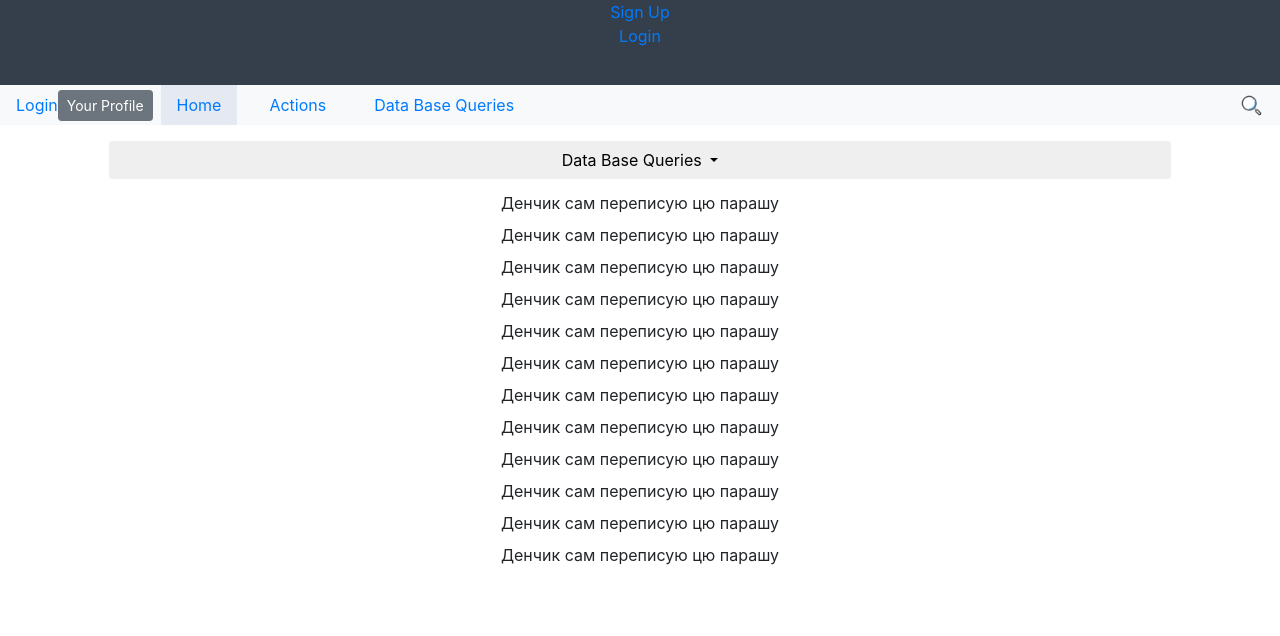
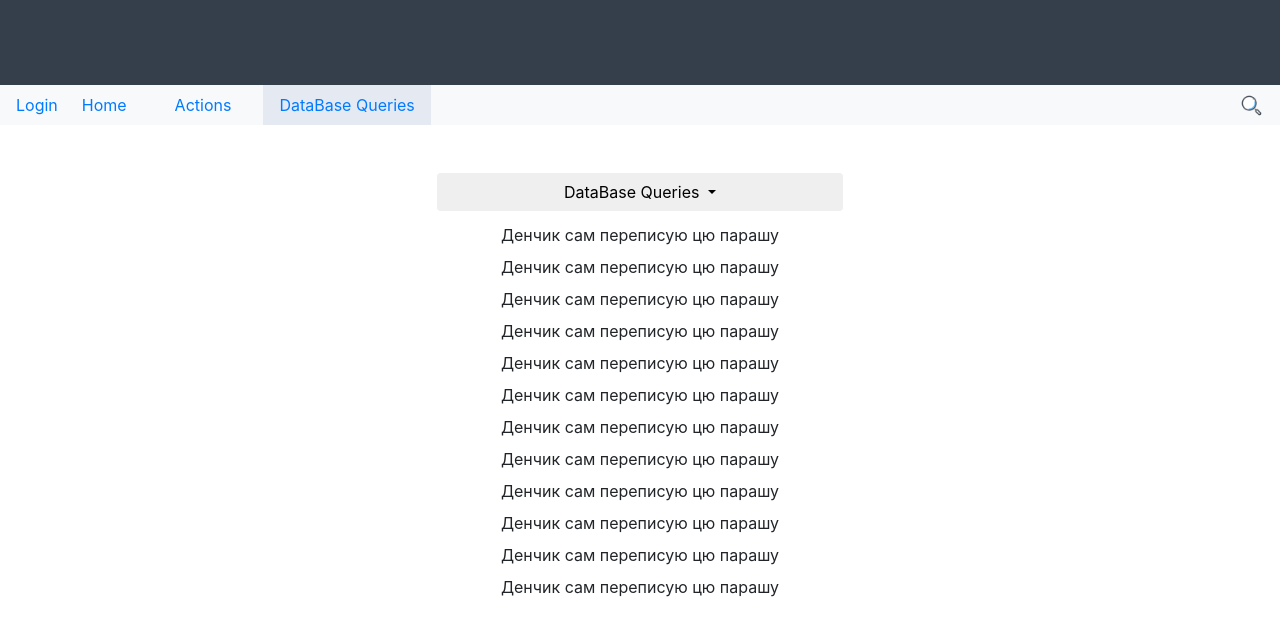
Before and after one commit to LilJohny/FriendsRenting, a Flask app: page /queries in a window 1280 px wide. Shown: the top 636 px of the page. Run offline with Flask 2, Linux system fonts and the light colour scheme; parts of the project's set-up code (start-up, migrations or seed data) failed here and were passed over; some libraries are stand-ins or nearby versions.

Commit message:
Refactoring + small changes

```diff
--- a/src/templates/base.html
+++ b/src/templates/base.html
@@ -11,7 +11,6 @@
     {% endblock %}
 
     <!-- Bootstrap core CSS -->
-    <link rel="stylesheet" type="text/css" href="{{ url_for('static',filename='styles/bootstrap-responsive.css') }}">
     <link rel="stylesheet" type="text/css" href="{{ url_for('static',filename='styles/bootstrap.min.css') }}">
 
     {% block styles %}
@@ -20,10 +19,6 @@
 
 <body class="text-center">
 <header>
-    <ul class="nav navbar-nav navbar-right">
-        <li><a href="#"><span class="glyphicon glyphicon-user"></span> Sign Up</a></li>
-        <li><a href="#"><span class="glyphicon glyphicon-log-in"></span> Login</a></li>
-    </ul>
 </header>
 {% block content %}
 
--- a/src/templates/dashboard.html
+++ b/src/templates/dashboard.html
@@ -19,13 +19,9 @@
                     <a href="{{ url_for('logout') }}">Logout</a>
                 {% endif %}
             </div>
-            <button class="btn btn-sm bg-secondary btn-outline-secondary" type="button"
-                    onclick="location.href='/profile'">
-                Your Profile
-            </button>
             <a class="nav-item nav-link active" href="{{ url_for('index') }}">Home</a>
             <a class="nav-item nav-link" href="{{ url_for('actions') }}">Actions</a>
-            <a class="nav-item nav-link" href="{{ url_for('queries') }}">Data Base Queries</a>
+            <a class="nav-item nav-link" href="{{ url_for('queries') }}">DataBase Queries</a>
         </form>
         <img class="search" src="{{ url_for('static',filename='images/search.png') }}">
     </nav>
--- a/src/templates/login.html
+++ b/src/templates/login.html
@@ -10,12 +10,16 @@
 {% block content %}
     <main class="mt-5">
         <form class="form-signin">
+            {{ form.hidden_tag() }}
             <h1 class="h3 mb-3 font-weight-bold">Log in</h1>
             <p class="mt-5 mb-3 text-muted">Please, provide login information:</p>
+            {{ form.mail() }}
             <input class="form-control" placeholder="Your mail" required="" autofocus="">
+            {{ form.password(size=32) }}
             <input type="password" id="inputPassword" class="form-control" placeholder="Password" required="">
             <div class="mb-3"></div>
-            <button class="btn btn-lg btn-block" type="submit">Log in</button>
+            <button class="btn btn-lg btn-block" type="submit">{{ form.submit }}</button>
+
         </form>
     </main>
 {% endblock %}
--- a/src/templates/profile.html
+++ b/src/templates/profile.html
@@ -19,13 +19,9 @@
                     <a href="{{ url_for('logout') }}">Logout</a>
                 {% endif %}
             </div>
-            <button class="btn btn-sm bg-secondary btn-outline-secondary" type="button"
-                    onclick="location.href='/profile'">
-                Your Profile
-            </button>
             <a class="nav-item nav-link active" href="{{ url_for('index') }}">Home</a>
             <a class="nav-item nav-link" href="{{ url_for('actions') }}">Actions</a>
-            <a class="nav-item nav-link" href="{{ url_for('queries') }}">Data Base Queries</a>
+            <a class="nav-item nav-link" href="{{ url_for('queries') }}">DataBase Queries</a>
         </form>
         <img class="search" src="{{ url_for('static',filename='images/search.png') }}">
     </nav>
--- a/src/templates/queries.html
+++ b/src/templates/queries.html
@@ -17,21 +17,17 @@
                     <a href="{{ url_for('logout') }}">Logout</a>
                 {% endif %}
             </div>
-            <button class="btn btn-sm bg-secondary btn-outline-secondary" type="button"
-                    onclick="location.href='/profile'">
-                Your Profile
-            </button>
-            <a class="nav-item nav-link active" href="{{ url_for('index') }}">Home</a>
+            <a class="nav-item nav-link" href="{{ url_for('index') }}">Home</a>
             <a class="nav-item nav-link" href="{{ url_for('actions') }}">Actions</a>
-            <a class="nav-item nav-link" href="{{ url_for('queries') }}">Data Base Queries</a>
+            <a class="nav-item nav-link active" href="{{ url_for('queries') }}">DataBase Queries</a>
         </form>
         <img class="search" src="{{ url_for('static',filename='images/search.png') }}">
     </nav>
-    <div class="row mt-3">
-        <div class="dropdown col-10 m-auto">
+    <div class="row mt-5">
+        <div class="dropdown col-4 m-auto">
             <button class="btn col-12 dropdown-toggle" type="button" id="dropdownMenu2" data-toggle="dropdown"
                     aria-haspopup="true" aria-expanded="false">
-                Data Base Queries
+                DataBase Queries
             </button>
             <div class="mt-2">
                 <button class="dropdown-item" type="button">Денчик сам переписую цю парашу</button>
```
Also changed, not shown: src/templates/actions_clients.html (+3 -7 lines), src/templates/actions_friends.html (+3 -7 lines).
